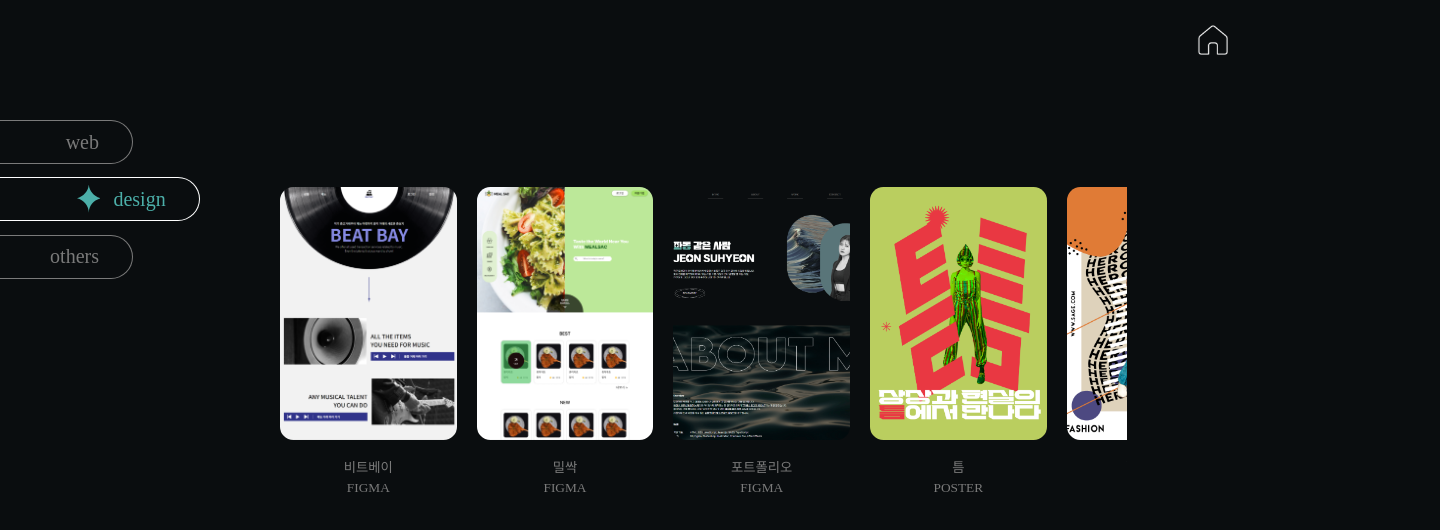
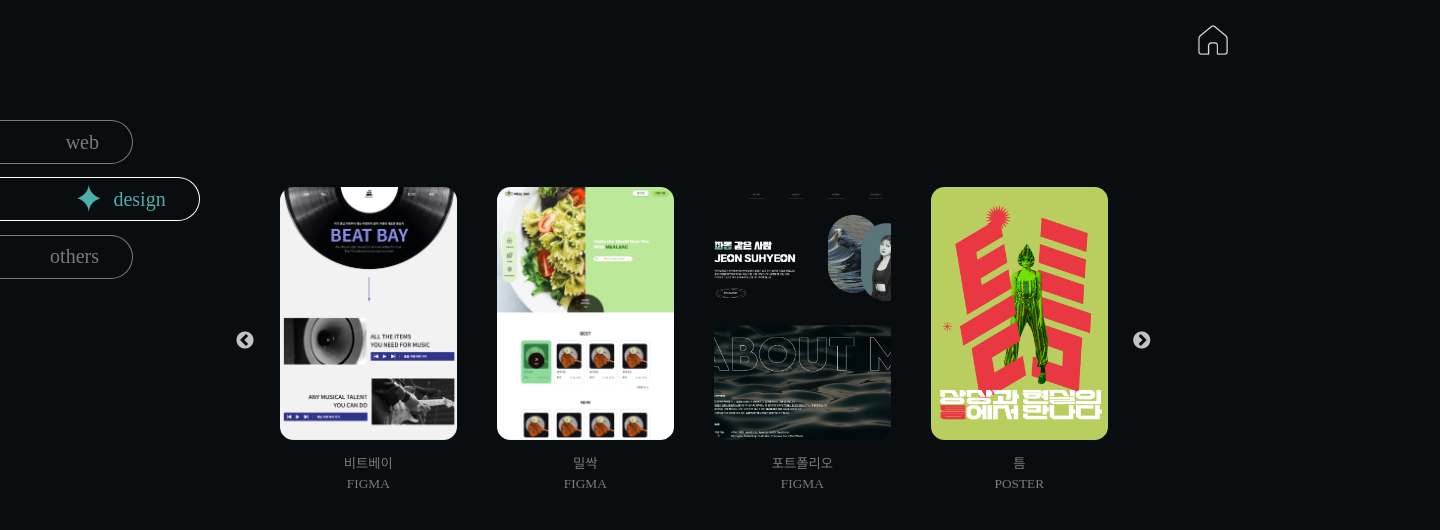
Before and after one commit to jjsh03/portfolio, a React (Create React App) app in the folder portfolio/: page /work in a window 1280 px wide. Both pictures are taken after a click on the button "design". Shown: the top 530 px of the page, 1440 px wide, since content can reach past the window. Built offline with nearby package versions, Linux system fonts and the light colour scheme; a web font is replaced by a local one.

Commit message:
feat: design List carousel적용

```diff
--- a/portfolio/src/components/WorkComponent/DesignCompo.js
+++ b/portfolio/src/components/WorkComponent/DesignCompo.js
@@ -7,6 +7,7 @@ import artboard3 from '../../asset/artboard3.png';
 import artboard4 from '../../asset/poster1.png';
 import artboard5 from '../../asset/poster2.png';
 import artboard6 from '../../asset/poster3.png';
+import Slider from 'react-slick';
 
 export default function DesignCompo() {
   const artboards = [
@@ -47,12 +48,34 @@ export default function DesignCompo() {
       img: artboard6,
     },
   ];
+
+  const sliderSettings = {
+    dots: false,
+    infinite: true,
+    speed: 500,
+    slidesToShow: 4,
+    slidesToScroll: 1,
+
+    // responsive: [
+    //   // 반응형 옵션
+    //   {
+    //     breakpoint: 780,
+    //     settings: {
+    //       slidesToShow: 2,
+    //       arrows: true,
+    //     },
+    //   },
+    // ],
+  };
+
   return (
     <section className='section designSection'>
       <div className='designList'>
-        {artboards.map(artboard => (
-          <DesignCard key={artboard.id} data={artboard} />
-        ))}
+        <Slider {...sliderSettings}>
+          {artboards.map(artboard => (
+            <DesignCard key={artboard.id} data={artboard} />
+          ))}
+        </Slider>
       </div>
     </section>
   );
--- a/portfolio/src/components/WorkComponent/DesignCompoStyle.scss
+++ b/portfolio/src/components/WorkComponent/DesignCompoStyle.scss
@@ -1,9 +1,11 @@
 @import '../../config/globalStyles.scss';
+@import '~slick-carousel/slick/slick.css';
+@import '~slick-carousel/slick/slick-theme.css';
 
 .designList {
   padding: toSize(120) 0;
   width: toSize(1300);
-  display: grid;
-  grid-auto-flow: column;
-  overflow: hidden;
+  //   display: grid;
+  //   grid-auto-flow: column;
+  //   overflow: hidden;
 }
```
